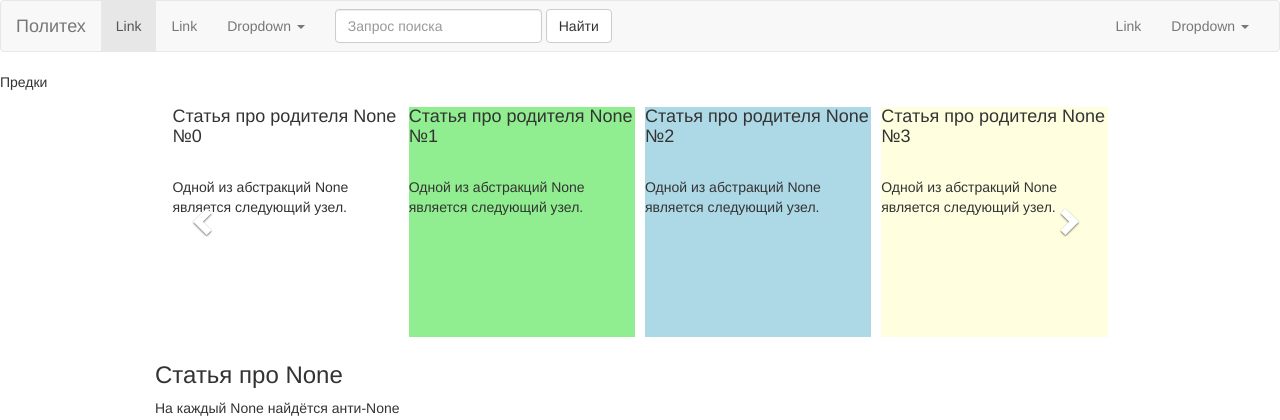
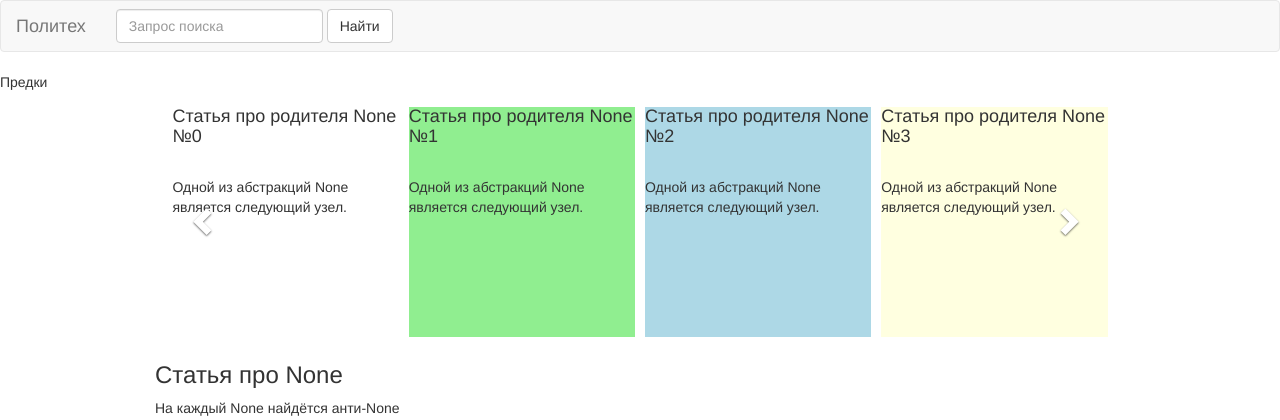
Before and after one commit to agkuznetsov/kg-polymus, a Flask app: page /browse in a window 1280 px wide. Shown: the top 420 px of the page. Run offline with Flask 2, Linux system fonts and the light colour scheme; some libraries are stand-ins or nearby versions.

Commit message:
Удалено меню из навигационной панели

```diff
--- a/web/templates/browse.html
+++ b/web/templates/browse.html
@@ -143,20 +143,6 @@
     <!-- Collect the nav links, forms, and other content for toggling -->
     <div class="collapse navbar-collapse" id="bs-example-navbar-collapse-1">
       <ul class="nav navbar-nav">
-        <li class="active"><a href="#">Link <span class="sr-only">(current)</span></a></li>
-        <li><a href="#">Link</a></li>
-        <li class="dropdown">
-          <a href="#" class="dropdown-toggle" data-toggle="dropdown" role="button" aria-haspopup="true" aria-expanded="false">Dropdown <span class="caret"></span></a>
-          <ul class="dropdown-menu">
-            <li><a href="#">Action</a></li>
-            <li><a href="#">Another action</a></li>
-            <li><a href="#">Something else here</a></li>
-            <li role="separator" class="divider"></li>
-            <li><a href="#">Separated link</a></li>
-            <li role="separator" class="divider"></li>
-            <li><a href="#">One more separated link</a></li>
-          </ul>
-        </li>
       </ul>
       <form class="navbar-form navbar-left" action="search">
         <div class="form-group">
@@ -165,17 +151,6 @@
         <button type="submit" class="btn btn-default">Найти</button>
       </form>
       <ul class="nav navbar-nav navbar-right">
-        <li><a href="#">Link</a></li>
-        <li class="dropdown">
-          <a href="#" class="dropdown-toggle" data-toggle="dropdown" role="button" aria-haspopup="true" aria-expanded="false">Dropdown <span class="caret"></span></a>
-          <ul class="dropdown-menu">
-            <li><a href="#">Action</a></li>
-            <li><a href="#">Another action</a></li>
-            <li><a href="#">Something else here</a></li>
-            <li role="separator" class="divider"></li>
-            <li><a href="#">Separated link</a></li>
-          </ul>
-        </li>
       </ul>
     </div><!-- /.navbar-collapse -->
   </div><!-- /.container-fluid -->
```
Also changed, not shown: web/templates/search.html (+0 -25 lines).
